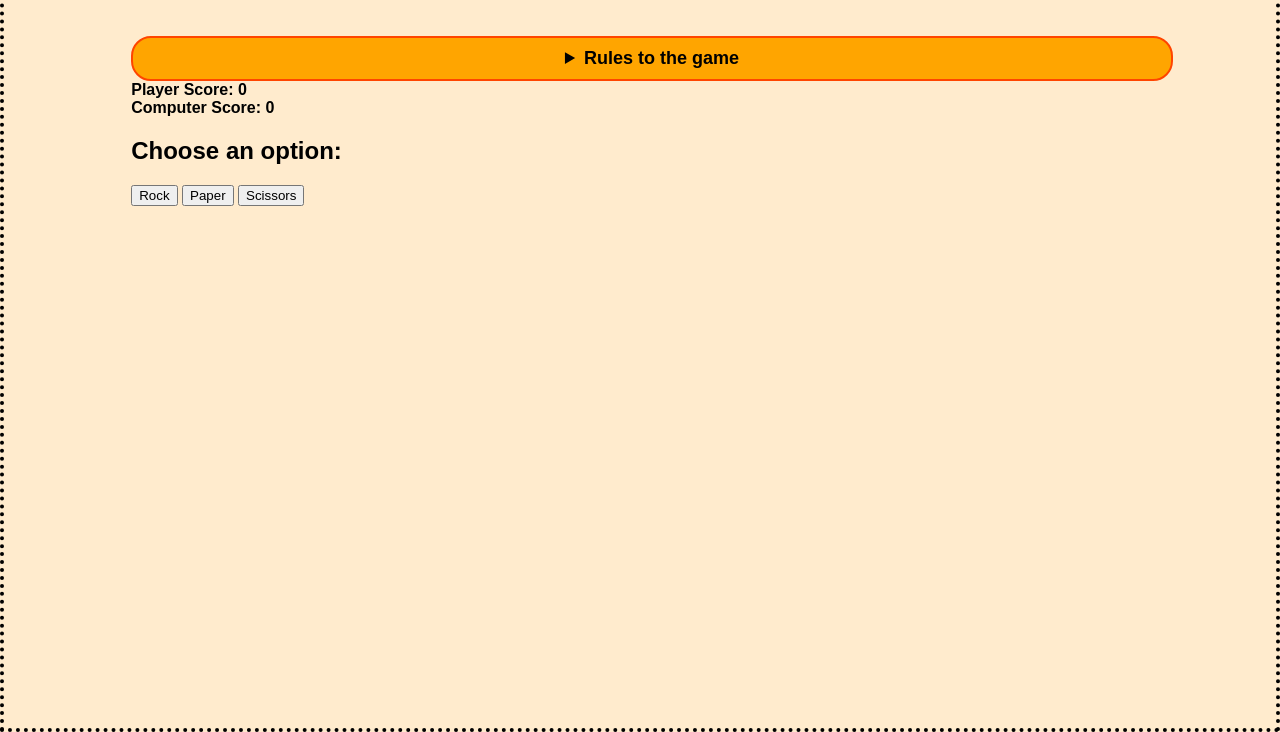
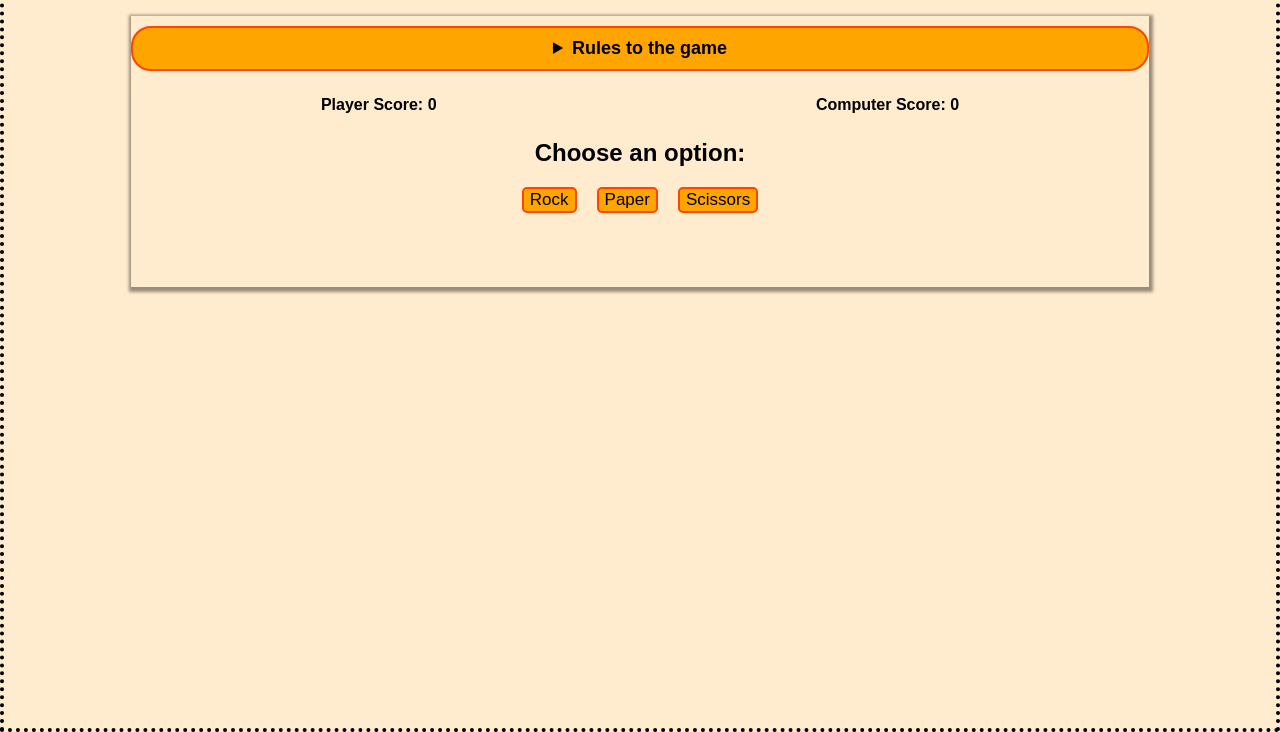
Before and after one commit to Martosky/rpsgame, a plain HTML site: page index.html in a window 1280 px wide. Shown: the part 68-800 px from the top of the page. Drawn offline with Linux system fonts and the light colour scheme.

Commit message:
mine was here watching me code this

```diff
--- a/index.html
+++ b/index.html
@@ -30,14 +30,18 @@
         </section>
 
         <section class="payer-option">
-            <div>
                 <h2>Choose an option: <span></span></h2>
+            <div class="player-button">
+                <button  class="btn" id="rock-btn">Rock</button>
+                <button  class="btn" id="paper-btn">Paper</button>
+                <button  class="btn" id="scissors-btn">Scissors</button>
             </div>
-            <div>
-                <button>Rock</button>
-                <button>Paper</button>
-                <button>Scissors</button>
-            </div>
+        </section>
+
+        <section class="result-message">
+            <p id="result-msg"></p>
+            <p id="winner-msg"></p>
+            <button id="reset-btn" class="btn">PLay again!</button>
         </section>
     </main>
     <script src="script.js"></script>
--- a/style.css
+++ b/style.css
@@ -16,12 +16,12 @@ h1{
 
 main{
     width: 80%;
-    margin:0 auto ;
-    padding: 20px;
+    margin:0 auto;
+    box-shadow: 1px 2px 3px 3px rgba(0, 0, 0, 0.4);
+    padding: 10px 0;
 }
 
 details{
-    width: 100%;
     padding: 10px;
     background-color: orange;
     color: black;
@@ -38,3 +38,44 @@ details summary{
 details ul li{
     list-style-type: none;
 }
+
+.score-bored{
+    margin: 25px 0;
+    display: flex;
+    flex-direction: row;
+    justify-content: space-around;
+}
+
+.payer-option{
+    width: 100%;
+    margin: 0 auto;
+}
+
+.payer-option h2{
+    text-align: center;
+}
+
+.player-button{
+    display: flex;
+    justify-content: center;
+    gap: 20px;
+}
+
+.result-message{
+    display: flex;
+    flex-direction: column;
+    align-items: center;
+}
+
+.btn{
+    background-color: orange;
+    font-size: 17px;
+    border: 2px solid orangered;
+    border-radius: 5px;
+}
+
+#reset-btn{
+    display: none;
+    margin: 20px auto;
+
+}
```
